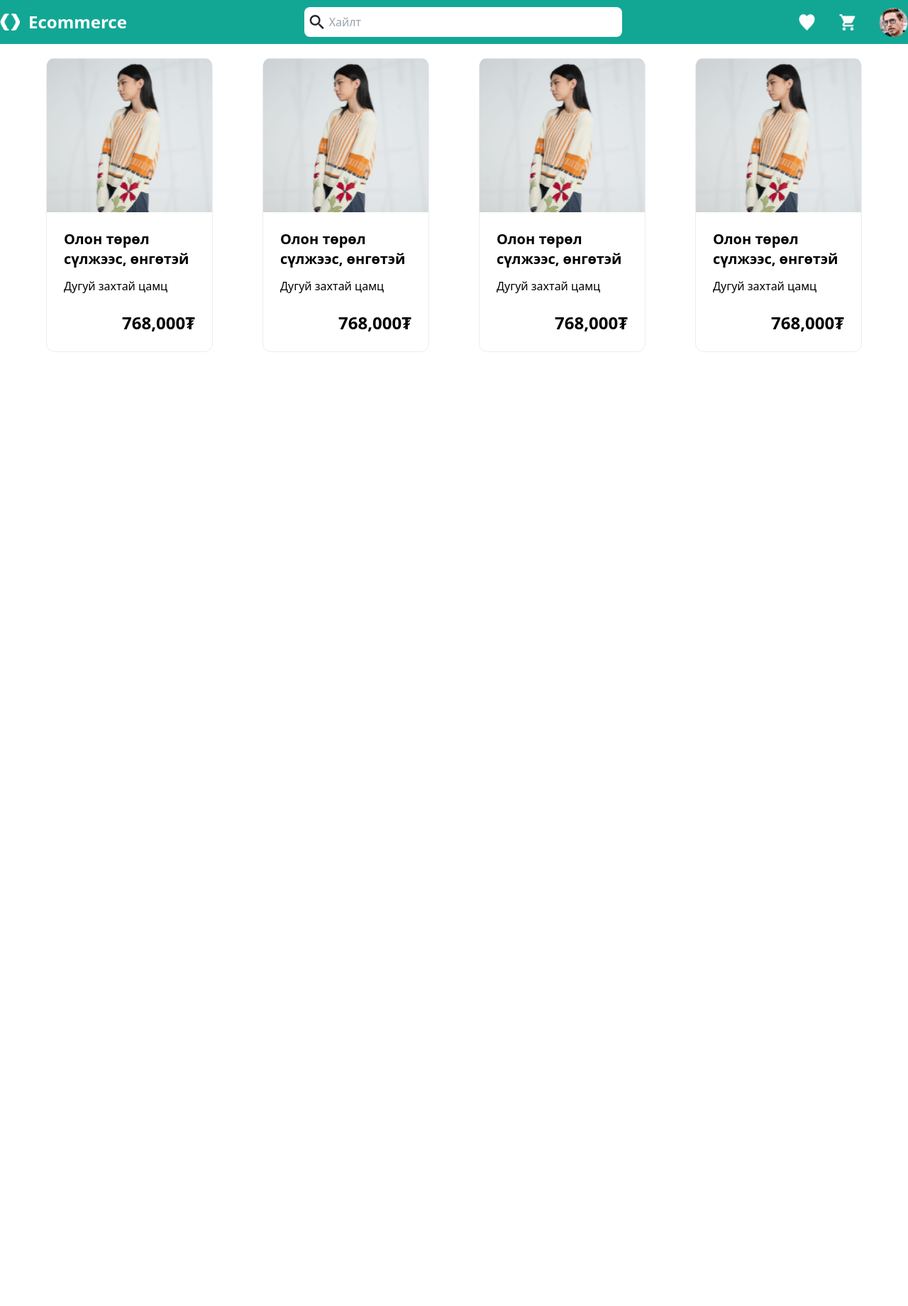
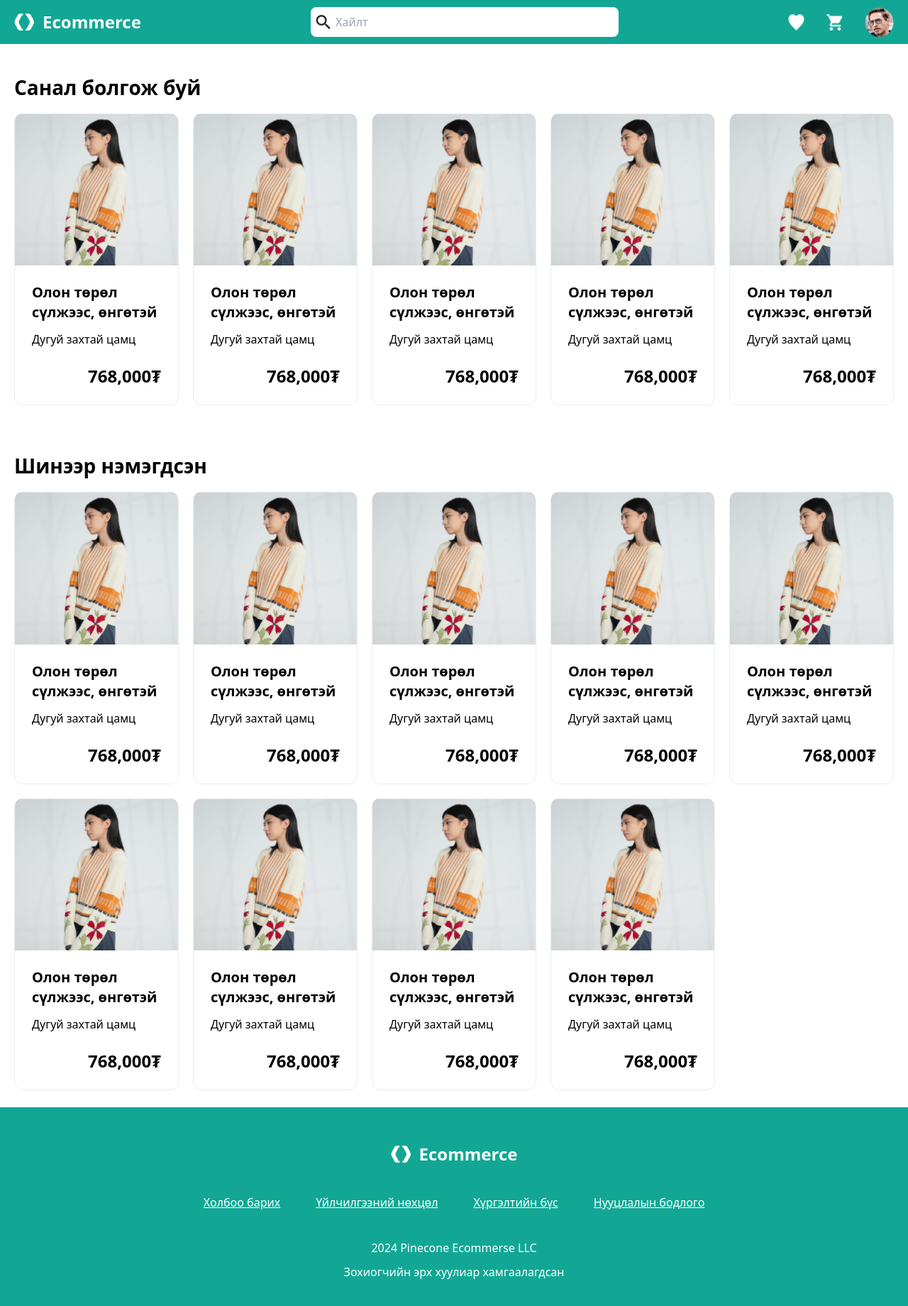
Before and after one commit to Leap1b-23-24/team3, a Next.js app in the folder frontend/: page / in a window 1280 px wide. Shown: the top 1840 px of the page at 71% size. Before the commit the page ends 800 px from the top, so only its background shows below. Built offline with nearby package versions, Linux system fonts and the light colour scheme.

Commit message:
header zassan, footer nemsen, main page deer componentsiig bairshuulsan

```diff
--- a/frontend/src/app/layout.tsx
+++ b/frontend/src/app/layout.tsx
@@ -16,10 +16,7 @@ export default function RootLayout({
 }>) {
   return (
     <html lang="en">
-      <body className="w-screen">
-        <Header></Header>
-        {children}
-      </body>
+      <body>{children}</body>
     </html>
   );
 }
--- a/frontend/src/app/page.tsx
+++ b/frontend/src/app/page.tsx
@@ -1,11 +1,35 @@
-import { SingleCardOfHomePage } from "@/components";
+import { Footer, SingleCardOfHomePage } from "@/components";
+import { Header } from "@/components/header";
 
 export default function Home() {
   return (
-    <div className="max-w-[1240px] m-auto ">
-      <div className=" grid sm:grid-cols-2 md:grid-cols-3 lg:grid-cols-4 p-5 place-content-center place-items-center gap-5  ">
-        {new Array(4).fill(<SingleCardOfHomePage />)}
+    <>
+      <Header></Header>
+      <div className="max-w-[1240px] m-auto py-[24px]">
+        <h2 className="font-bold text-[28px] py-[16px]">Санал болгож буй</h2>
+        <div className="grid sm:grid-cols-2 md:grid-cols-3 lg:grid-cols-5 place-content-center place-items-center gap-5">
+          <SingleCardOfHomePage />
+          <SingleCardOfHomePage />
+          <SingleCardOfHomePage />
+          <SingleCardOfHomePage />
+          <SingleCardOfHomePage />
+        </div>
       </div>
-    </div>
+      <div className="max-w-[1240px] m-auto py-[24px]">
+        <h2 className="font-bold text-[28px] py-[16px]">Шинээр нэмэгдсэн</h2>
+        <div className="grid sm:grid-cols-2 md:grid-cols-3 lg:grid-cols-5 place-content-center place-items-center gap-5">
+          <SingleCardOfHomePage />
+          <SingleCardOfHomePage />
+          <SingleCardOfHomePage />
+          <SingleCardOfHomePage />
+          <SingleCardOfHomePage />
+          <SingleCardOfHomePage />
+          <SingleCardOfHomePage />
+          <SingleCardOfHomePage />
+          <SingleCardOfHomePage />
+        </div>
+      </div>
+      <Footer></Footer>
+    </>
   );
 }
--- /dev/null
+++ b/frontend/src/components/footer.tsx
@@ -0,0 +1,24 @@
+export const Footer = () => {
+  return (
+    <div className="bg-[#12A795]">
+      <div className="max-w-[1240px] m-auto flex flex-col items-center justify-between py-[50px]">
+        <div className="flex gap-[12px] items-center">
+          <img
+            src="./headerImages/Pinecone Logo.png"
+            className="w-[28px] h-[28px]"></img>
+          <p className="font-bold text-white text-2xl">Ecommerce</p>
+        </div>
+        <div className="flex gap-[50px] py-[40px]">
+          <p className="underline text-white">Холбоо барих</p>
+          <p className="underline text-white">Үйлчилгээний нөхцөл</p>
+          <p className="underline text-white">Хүргэлтийн бүс</p>
+          <p className="underline text-white">Нууцлалын бодлого</p>
+        </div>
+        <div className="flex flex-col gap-[10px] items-center">
+          <p className="text-white">2024 Pinecone Ecommerse LLC</p>
+          <p className="text-white">Зохиогчийн эрх хуулиар хамгаалагдсан</p>
+        </div>
+      </div>
+    </div>
+  );
+};
--- a/frontend/src/components/header.tsx
+++ b/frontend/src/components/header.tsx
@@ -1,42 +1,33 @@
-import { Container } from "postcss";
-
 export const Header = () => {
   return (
-    <div className="w-full bg-[#12A795]">
-      <div className="container m-auto flex items-center justify-between py-[10px]">
+    <div className="bg-[#12A795]">
+      <div className="max-w-[1240px] m-auto flex items-center justify-between py-[10px]">
         <div className="flex gap-[12px] items-center">
           <img
             src="./headerImages/Pinecone Logo.png"
-            className="w-[28px] h-[28px]"
-          ></img>
+            className="w-[28px] h-[28px]"></img>
           <p className="font-bold text-white text-2xl">Ecommerce</p>
         </div>
-
         <div className="flex bg-white items-center rounded-lg overflow-hidden relative w-[35%]">
           <img
             src="./headerImages/searchIcon.png"
-            className="w-[28px] h-[28px] absolute left-[4px]"
-          ></img>
+            className="w-[28px] h-[28px] absolute left-[4px]"></img>
           <input
             placeholder="Хайлт"
             type="search"
             className="py-[9px] pl-[35px] w-full"
           />
         </div>
-
         <div className="w-[12%] flex items-center justify-between gap-[8px]">
           <img
             src="./headerImages/heart.png"
-            className="w-[23px] h-[23px]"
-          ></img>
+            className="w-[23px] h-[23px]"></img>
           <img
             src="./headerImages/sags.png"
-            className="w-[23px] h-[23px]"
-          ></img>
+            className="w-[23px] h-[23px]"></img>
           <img
             src="./headerImages/Avatar.png"
-            className="w-[41px] h-[41px]"
-          ></img>
+            className="w-[41px] h-[41px]"></img>
         </div>
       </div>
     </div>
--- a/frontend/src/components/index.ts
+++ b/frontend/src/components/index.ts
@@ -1 +1,3 @@
 export * from "@/components/SingleCardOfHomePage";
+export * from "./footer";
+export * from "./header";
```
Also changed, not shown: frontend/src/components/SingleCardOfHomePage.tsx (+6 -3 lines).
